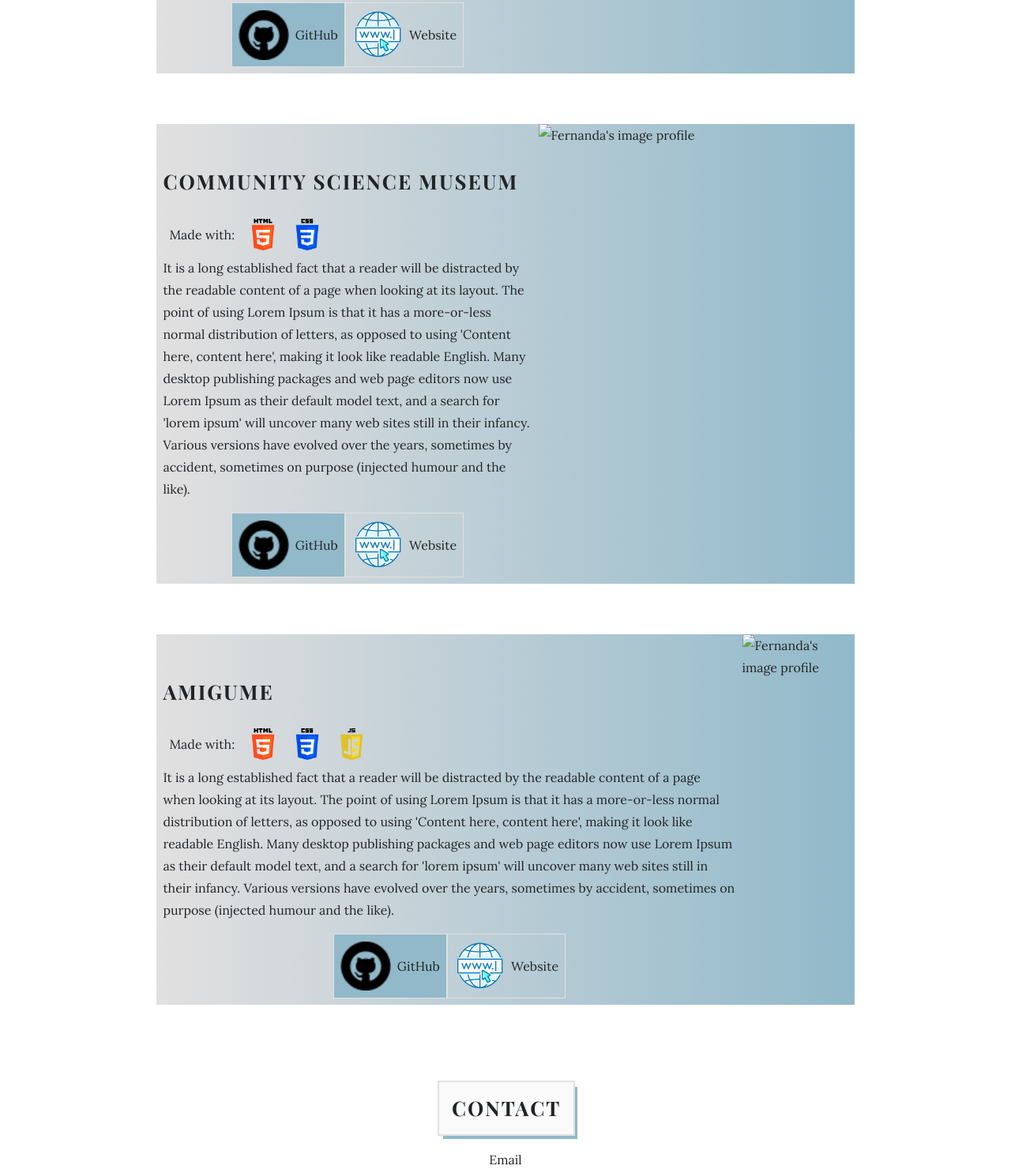
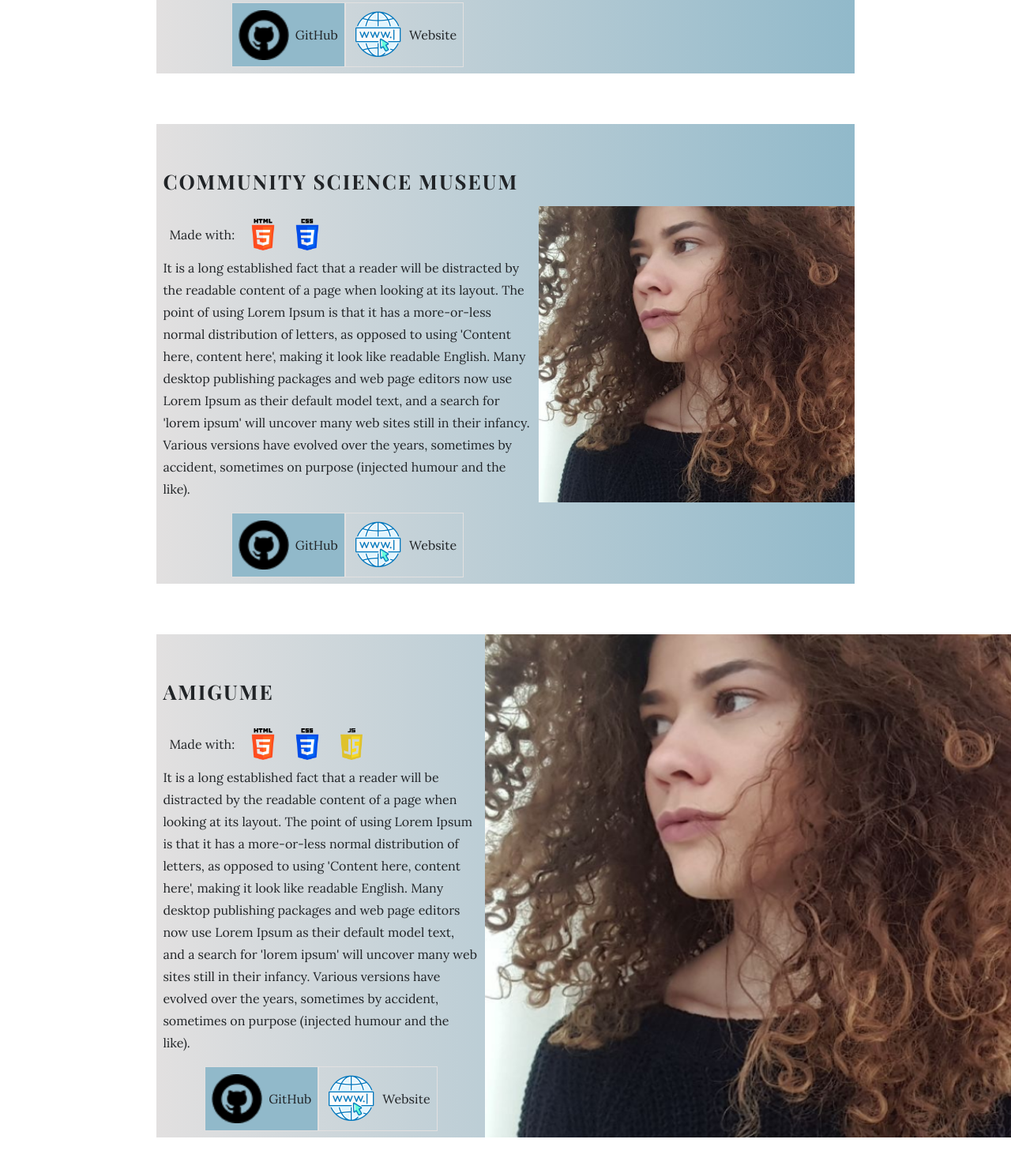
Before and after one commit to FP22FD/FP22FD.github.io, a plain HTML site: page index.html in a window 1280 px wide. Shown: the part 1893-3378 px from the top of the page at 79% size. Drawn offline with Linux system fonts and the light colour scheme; a script that the page names is missing; files whose address does not match are found by name.

Commit message:
fixed icons  and img path

```diff
--- a/index.html
+++ b/index.html
@@ -161,7 +161,7 @@
                 </div>
 
                 <div style="display: flex;width: 100%;">
-                    <img src="./assets/img/profile-img.png" alt="Fernanda's image profile" style="object-fit: contain;
+                    <img src="img/profile-img.png" alt="Fernanda's image profile" style="object-fit: contain;
 width: 100%;min-width:400px">
                 </div>
 
@@ -204,7 +204,7 @@ width: 100%;min-width:400px">
                 </div>
 
                 <div style="display: flex;width: 100%;">
-                    <img src="./assets/img/profile-img.png" alt="Fernanda's image profile" style="object-fit: contain;
+                    <img src="img/profile-img.png" alt="Fernanda's image profile" style="object-fit: contain;
             width: 100%;min-width:400px">
                 </div>
 
@@ -250,7 +250,7 @@ width: 100%;min-width:400px">
                 </div>
 
                 <div class="box-img">
-                    <img src="./assets/img/profile-img.png" alt="Fernanda's image profile">
+                    <img src="img/profile-img.png" alt="Fernanda's image profile">
                 </div>
 
             </div>
```
